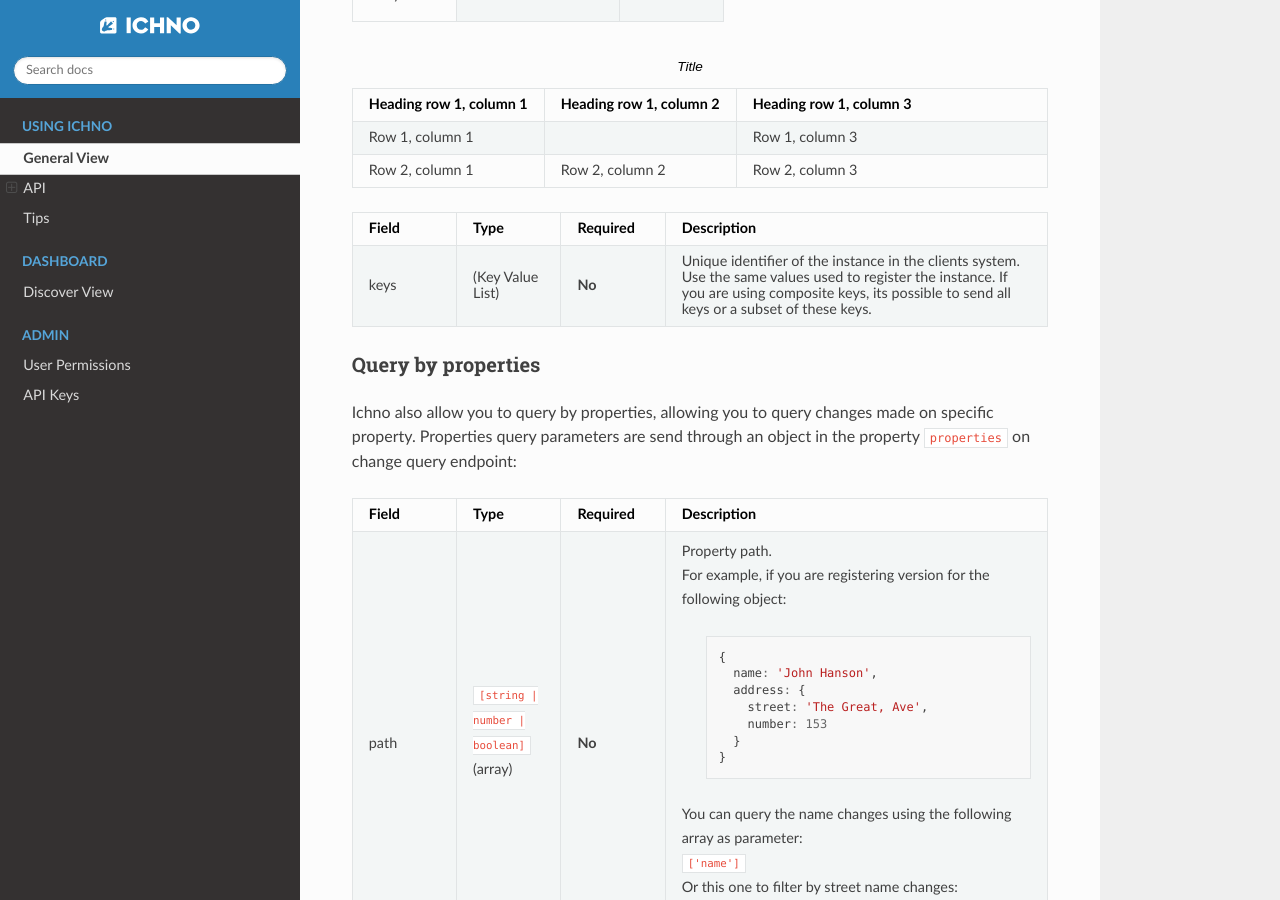
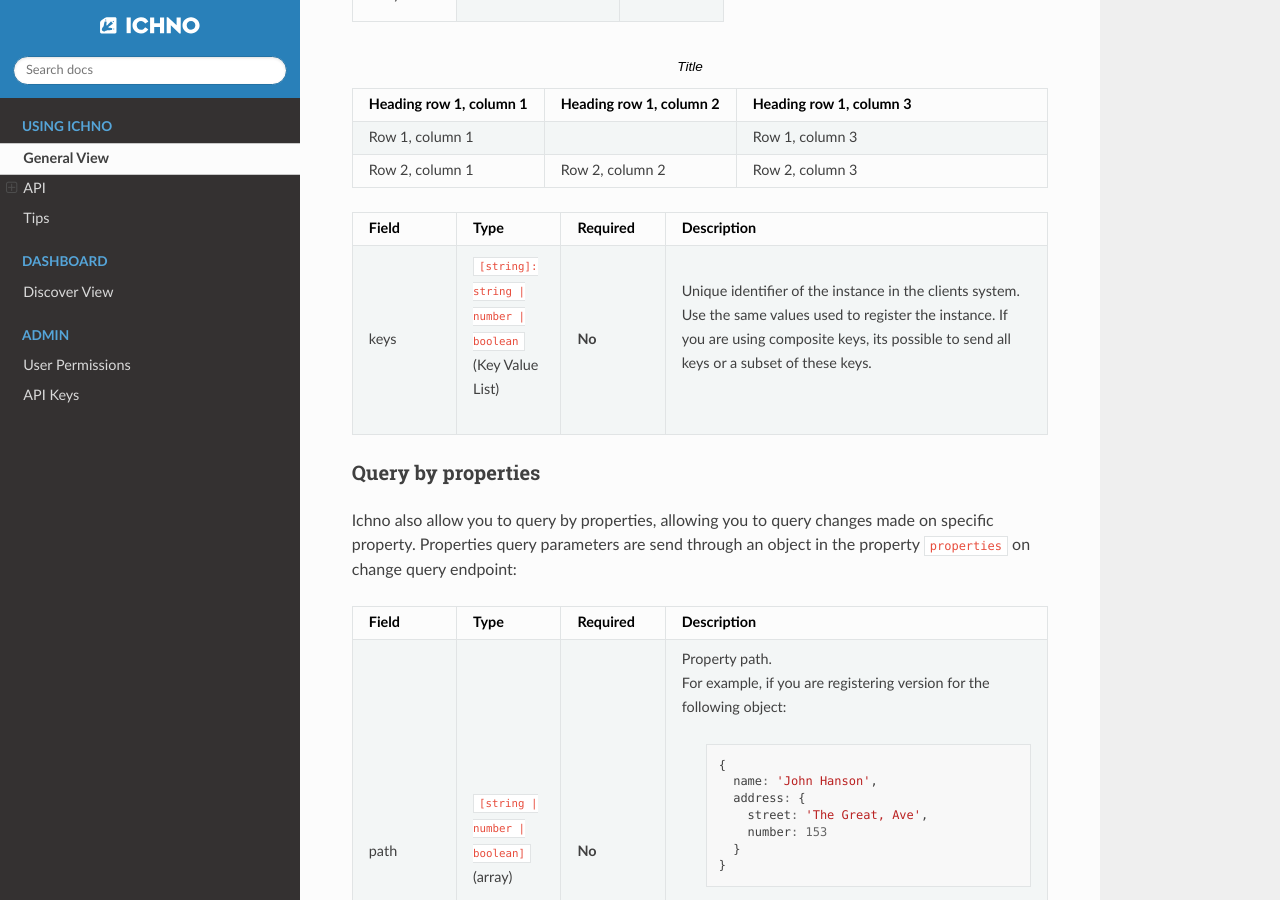
Before and after one commit to ichno/documentation, a Sphinx documentation site: the page built from docs/using-ichno/using-ichno.rst, in a window 1280 px wide and 900 px high, scrolled down 2234 px. Built offline with Sphinx 7.4.7 and the Read the Docs theme 2.0.0, drawn with Linux system fonts in a browser that asks for light colours.

```diff
--- a/docs/using-ichno/using-ichno.rst
+++ b/docs/using-ichno/using-ichno.rst
@@ -113,10 +113,10 @@ After have your instance versions registered, it is possible to query changes us
      - Required
      - Description
    * - keys
-     - (Key Value List)
+     - | ``[string]: string | number | boolean``
+       | (Key Value List)
      - **No**
-     - Unique identifier of the instance in the clients system. Use the same values used to register the instance. If you are using composite keys, its possible to send all keys or a subset of these keys.
-
+     - | Unique identifier of the instance in the clients system. Use the same values used to register the instance. If you are using composite keys, its possible to send all keys or a subset of these keys.
 
 Query by properties
 ^^^^^^^^^^^^^^^^^^^
```
